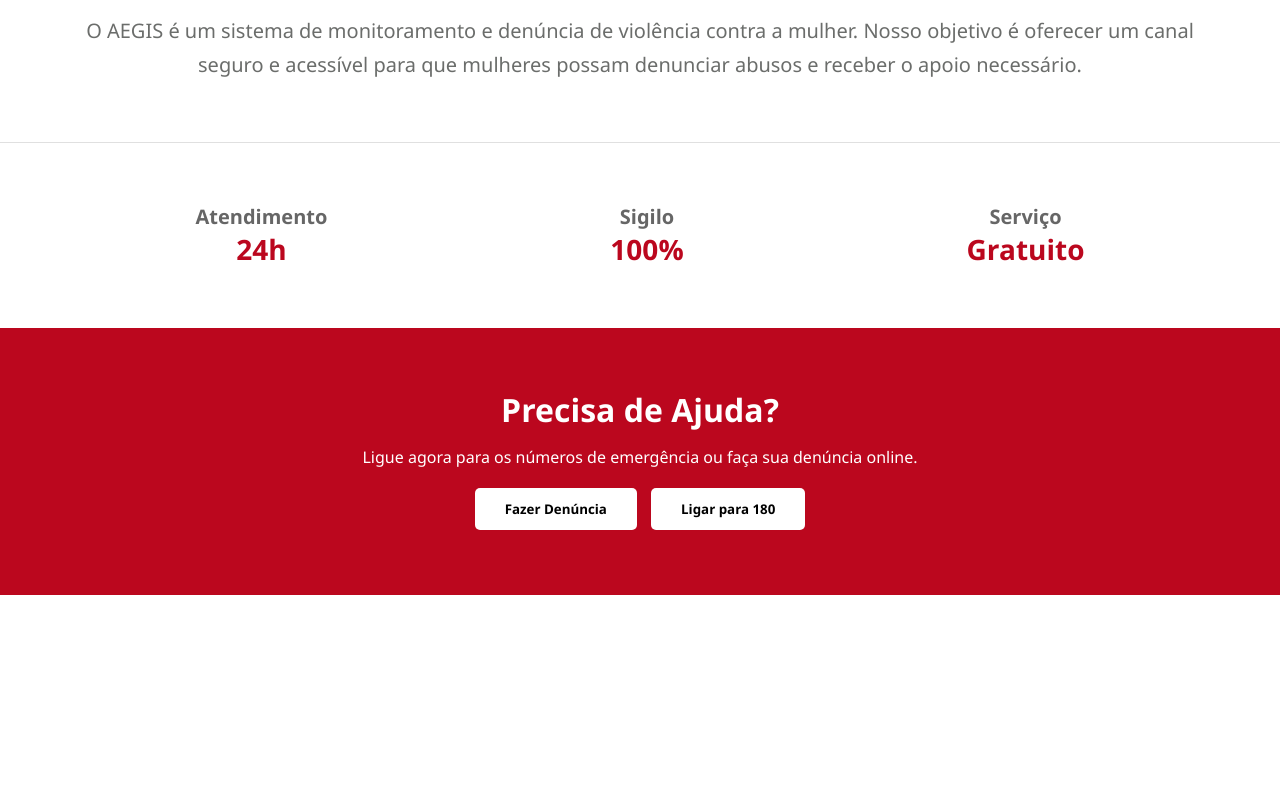
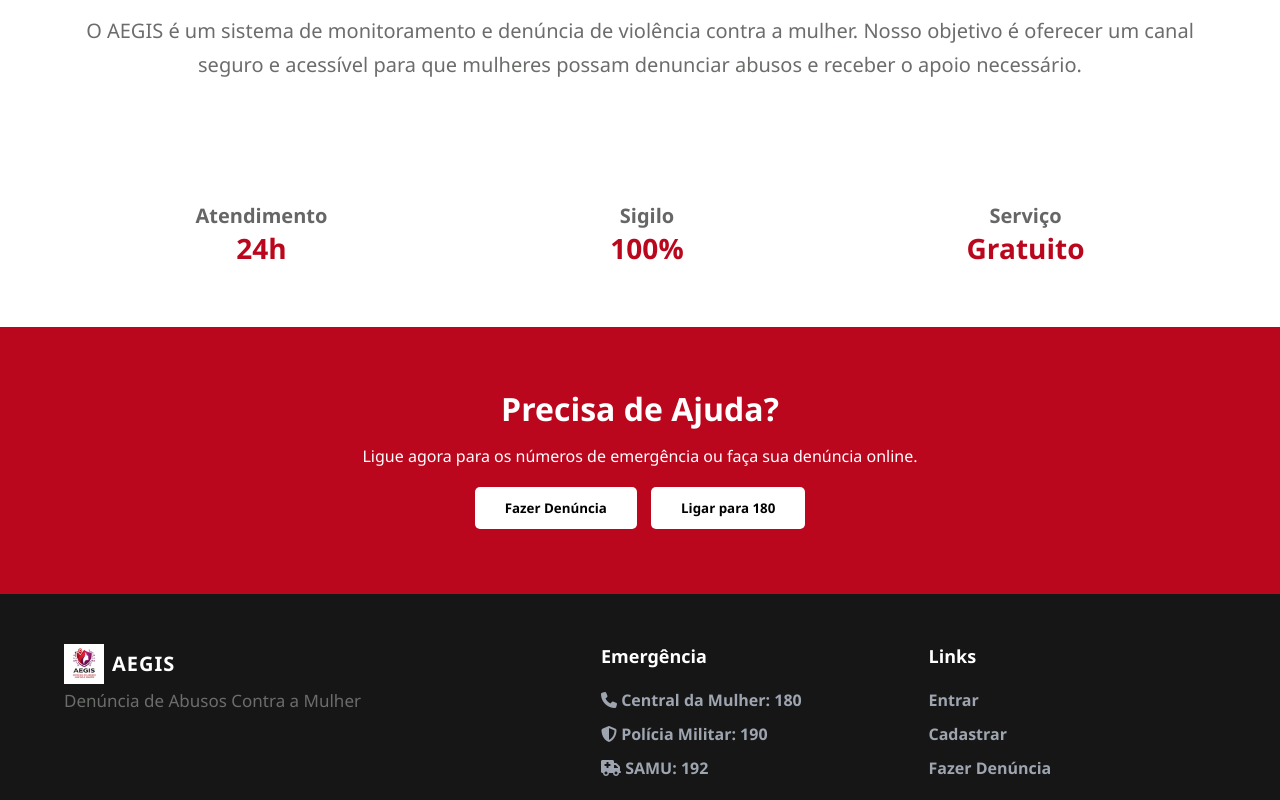
Before and after one commit to GustavoLProgrammer/Projeto-Aegis, a plain HTML site: page index.html in a window 1280 px wide. Shown: the part 1402-2202 px from the top of the page. Before the commit the page ends 1997 px from the top, so only its background shows below. Drawn offline with Linux system fonts and the light colour scheme.

Commit message:
feat(footer) criado e finalizado

```diff
--- a/index.html
+++ b/index.html
@@ -127,6 +127,38 @@
             </div>
         </section>
     </main>
+
+    <footer class="footer">
+    <div class="footer-container">
+
+        <div class="footer-coluna-logo">
+            <div class="logo-footer">
+                <img class="img-aegis-footer" src="imagens/logo_aegis.png" alt="Aegis Logo">
+                <h1 class="h1-footer">AEGIS</h1>
+            </div>
+            <p class="p-aegis-footer">Denúncia de Abusos Contra a Mulher</p>
+        </div>
+
+        <div class="footer-emergencia">
+            <h3>Emergência</h3>
+            <ul class="lista-emergencia-footer">
+                <li><i class="fas fa-phone"></i> Central da Mulher: 180</li>
+                <li><i class="fas fa-shield-alt"></i> Polícia Militar: 190</li>
+                <li><i class="fas fa-ambulance"></i> SAMU: 192</li>
+            </ul>
+        </div>
+
+        <div class="footer-links">
+            <h3>Links</h3>
+            <ul class="lista-links-footer">
+                <li><a href="login.html">Entrar</a></li>
+                <li><a href="cadastro.html">Cadastrar</a></li>
+                <li><a href="#">Fazer Denúncia</a></li>
+            </ul>
+        </div>
+
+    </div>
+</footer>
 </body>
 
 </html>
--- a/style.css
+++ b/style.css
@@ -310,7 +310,6 @@ i.icone-servico-card {
     width: 100%;
     background-color: #fff;
     padding: 60px 5%;
-    border-top: 1px solid #e0e0e0;
 }
 
 .info-container {
@@ -387,3 +386,103 @@ i.icone-servico-card {
 .btn-denuncia-180 button:nth-child(1) a:hover, .btn-denuncia-180 button:nth-child(2) a:hover {
     background-color: rgba(255, 255, 255, 0.85);
 }
+
+footer {
+    background-color: #161616;
+    color: #ffffff;
+    padding: 50px 5% 20px;
+    margin-top: 0;
+}
+
+.footer-container {
+    display: flex;
+    justify-content: space-between;
+    flex-wrap: wrap;
+    gap: 40px;
+    max-width: 1200px;
+    width: 100%;
+    margin: 0 auto;
+}
+
+.p-aegis-footer {
+    display: flex;
+    flex-direction: column;
+    align-items: flex-start;
+    gap: 15px;
+    font-size: 17px;
+    color: #6B6D6B;
+    line-height: 2;
+}
+
+.img-aegis-footer {
+    height: 40px;
+    width: auto;
+}
+
+.img-aegis-footer, .h1-footer {
+    margin: 0;
+    font-size: 22px;
+    font-weight: bold;
+    letter-spacing: 1px;
+    line-height: 1;
+}
+
+.footer-emergencia, .footer-links {
+    flex: 1;
+    min-width: 150px;
+}
+
+
+
+.footer h3 {
+    font-size: 18px;
+    color: #fff;
+    margin-bottom: 20px
+}
+
+.lista-emergencia-footer {
+    list-style: none;
+    display: flex;
+    flex-direction: column;
+    gap: 10px;
+    line-height: 1.5;
+    color: #9EA5B0;
+    font-weight: bold;
+}
+
+.lista-links-footer {
+    list-style: none;
+    display: flex;
+    flex-direction: column;
+    gap: 10px;
+    line-height: 1.5;
+    color: #9EA5B0;
+    font-weight: bold;
+}
+.lista-links-footer a {
+    text-decoration: none;
+    color: #9EA5B0;
+}
+.lista-links-footer a:hover {
+    color: #fff;
+}
+
+.logo-footer {
+    display: flex !important;
+    align-items: center;
+    gap: 8px;
+}
+
+.footer-coluna-logo {
+    display: flex;
+    flex-direction: column;
+    margin-right: 200px;
+}
+
+
+.h1-footer {
+    margin: 0;
+    font-size: 20px;
+    color: #fff;
+    line-height: 1;
+}
```
